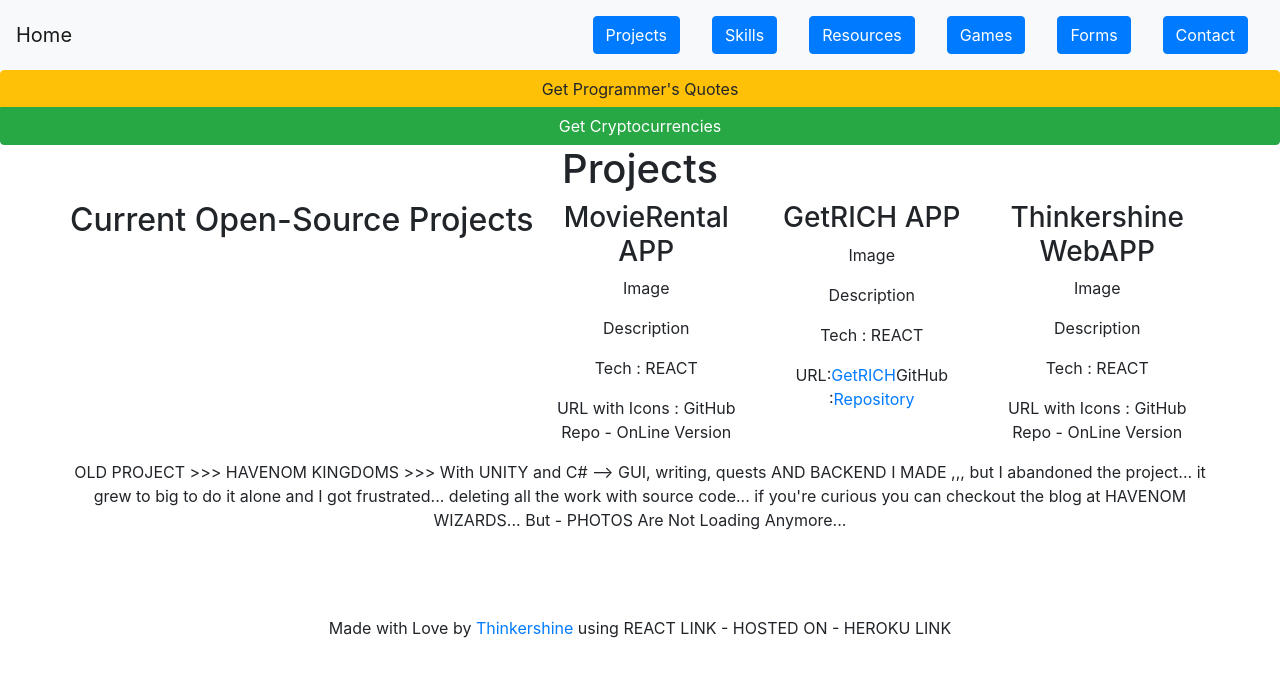
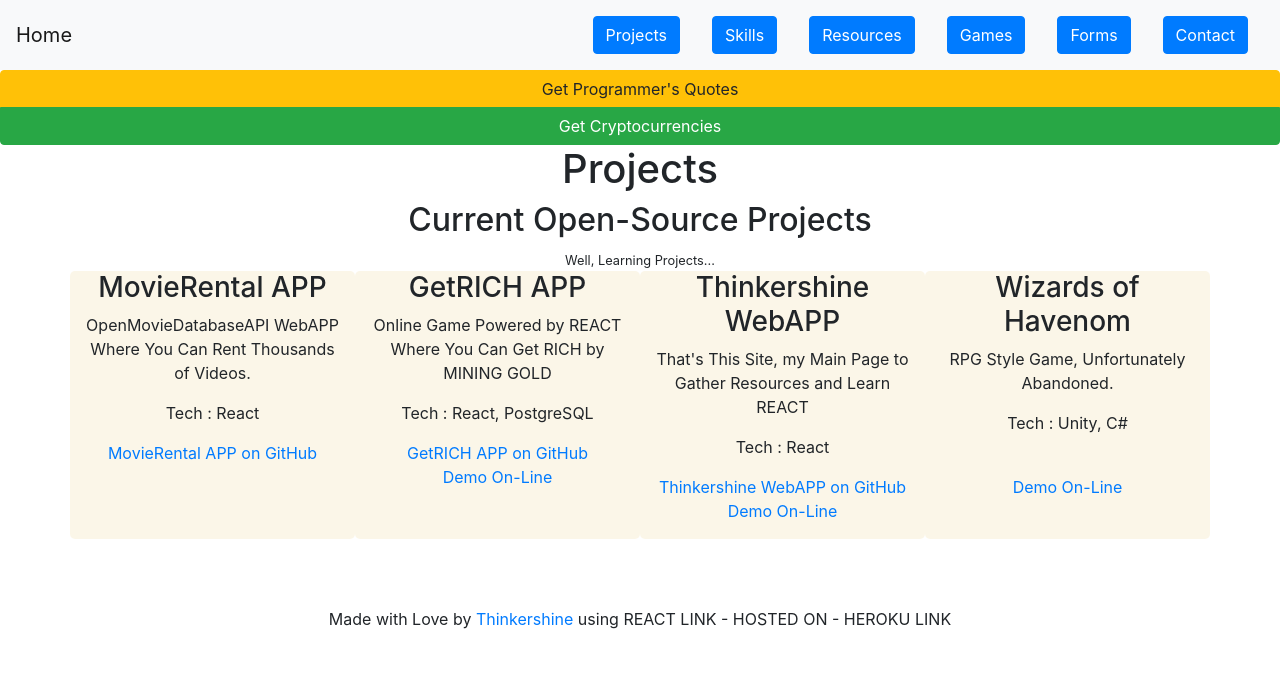
Before and after one commit to Thinkershine/Thinkershine-WebAPP, a React (Create React App) app: page /projects in a window 1280 px wide. Shown: the top 676 px of the page. Built offline with nearby package versions, Linux system fonts and the light colour scheme.

Commit message:
Extract Project Component

```diff
--- a/src/App.css
+++ b/src/App.css
@@ -234,3 +234,9 @@ ul {
 .slide-exit-done {
   opacity: 0;
 }
+
+/**** PROJECT ****/
+.project {
+  border-radius: 5px;
+  background-color: rgba(218, 165, 32, 0.1);
+}
--- /dev/null
+++ b/src/components/project.jsx
@@ -0,0 +1,35 @@
+import React, { Component } from "react";
+
+const Project = ({
+  title,
+  image,
+  description,
+  techStack,
+  githubURL,
+  demoURL
+}) => {
+  return (
+    <div className="col project">
+      <h3>{title}</h3>
+      {image && <img src={image} style={{ width: 250, height: 150 }} />}
+      <p>{description}</p>
+      <p>Tech : {techStack}</p>
+      <p>
+        {githubURL && (
+          <a href={githubURL} target="_blank">
+            {title} on GitHub
+          </a>
+        )}
+        <br />
+        {demoURL && (
+          <a href={demoURL} target="_blank">
+            Demo On-Line
+          </a>
+        )}
+      </p>
+      {/* On Click >>> SHOW THIS PROJECT BIGGER */}
+    </div>
+  );
+};
+
+export default Project;
--- a/src/components/projects.jsx
+++ b/src/components/projects.jsx
@@ -1,59 +1,39 @@
 import React from "react";
+import Project from "./project";
 
 const Projects = () => {
   return (
     <div>
       <h1>Projects</h1>
+      <h2>Current Open-Source Projects</h2>
+      <small>Well, Learning Projects...</small>
       <div className="row">
-        <h2>Current Open-Source Projects</h2>
-        <div className="col">
-          <h3>MovieRental APP</h3>
-          <p>Image</p>
-          <p>Description</p>
-          <p>Tech : REACT</p>
-          <p>URL with Icons : GitHub Repo - OnLine Version</p>
-          {/* On Click >>> SHOW THIS PROJECT BIGGER */}
-        </div>
-        <div className="col">
-          <h3>GetRICH APP</h3>
-          <p>Image</p>
-          <p>Description</p>
-          <p>Tech : REACT</p>
-          <p>
-            URL:
-            <a
-              href="https://riches.herokuapp.com"
-              target="_blank"
-              rel="noopener noreferrer"
-            >
-              GetRICH
-            </a>
-            <span>
-              GitHub :
-              <a
-                href="https://github.com/thinkershine/getrich"
-                target="_blank"
-                rel="noopener noreferrer"
-              >
-                Repository
-              </a>
-            </span>
-          </p>
-        </div>
-        <div className="col">
-          <h3>Thinkershine WebAPP</h3>
-          <p>Image</p>
-          <p>Description</p>
-          <p>Tech : REACT</p>
-          <p>URL with Icons : GitHub Repo - OnLine Version</p>
-        </div>
-        <p>
-          OLD PROJECT >>> HAVENOM KINGDOMS >>> With UNITY and C# --> GUI,
-          writing, quests AND BACKEND I MADE ,,, but I abandoned the project...
-          it grew to big to do it alone and I got frustrated... deleting all the
-          work with source code... if you're curious you can checkout the blog
-          at HAVENOM WIZARDS... But - PHOTOS Are Not Loading Anymore...
-        </p>
+        <Project
+          title="MovieRental APP"
+          description="OpenMovieDatabaseAPI WebAPP Where You Can Rent Thousands of Videos."
+          techStack="React"
+          githubURL="https://github.com/Thinkershine/MovieRentalAPP"
+        />
+        <Project
+          title="GetRICH APP"
+          description="Online Game Powered by REACT Where You Can Get RICH by MINING GOLD"
+          techStack="React, PostgreSQL"
+          githubURL="https://github.com/Thinkershine/GetRich"
+          demoURL="https://riches.herokuapp.com"
+        />
+        <Project
+          title="Thinkershine WebAPP"
+          description="That's This Site, my Main Page to Gather Resources and Learn REACT"
+          techStack="React"
+          githubURL="https://github.com/Thinkershine/Thinkershine-WebAPP"
+          demoURL="https://thinkershine.herokuapp.com"
+        />
+        <Project
+          title="Wizards of Havenom"
+          description="RPG Style Game, Unfortunately Abandoned."
+          techStack="Unity, C#"
+          demoURL="https://wizardsofhavenom.blogspot.com/"
+        />
       </div>
     </div>
   );
```
